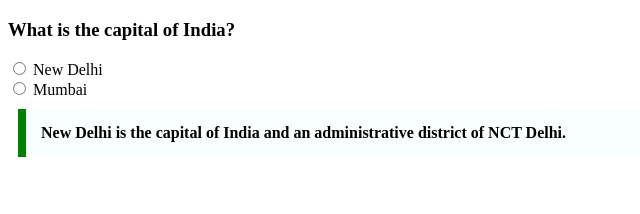
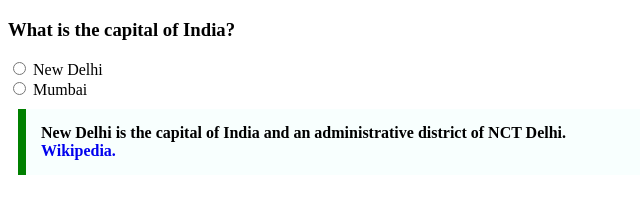
Before and after one commit to acciojob/trivia-Pushkarkashyap1, a website: page main.html in a window 1280 px wide. Shown: the whole page, without its empty margins (0-640 px from the left). Drawn offline with Linux system fonts and the light colour scheme.

Commit message:
created a submission

```diff
--- a/main.html
+++ b/main.html
@@ -27,6 +27,7 @@ blockquote{
 
 <blockquote cite="https://en.wikipedia.org">
 New Delhi is the capital of India and an administrative district of NCT Delhi.
+<a href="https://en.wikipedia.org" style="text-decoration: none;"> Wikipedia.</a>
 </blockquote>
 
 </body>
```
